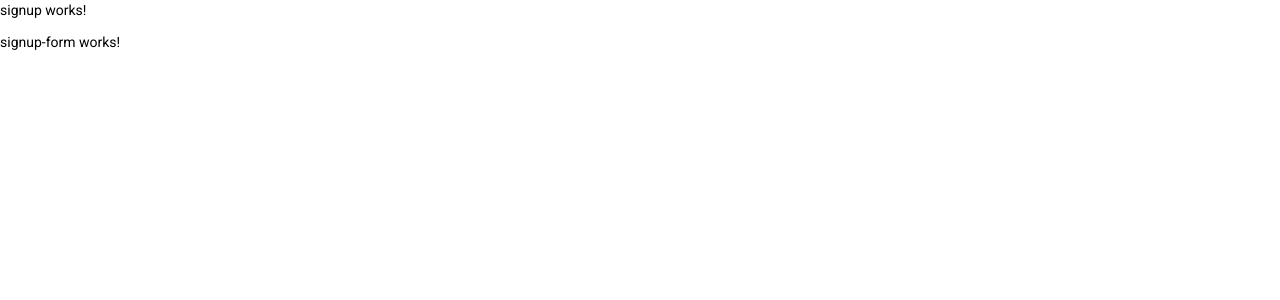
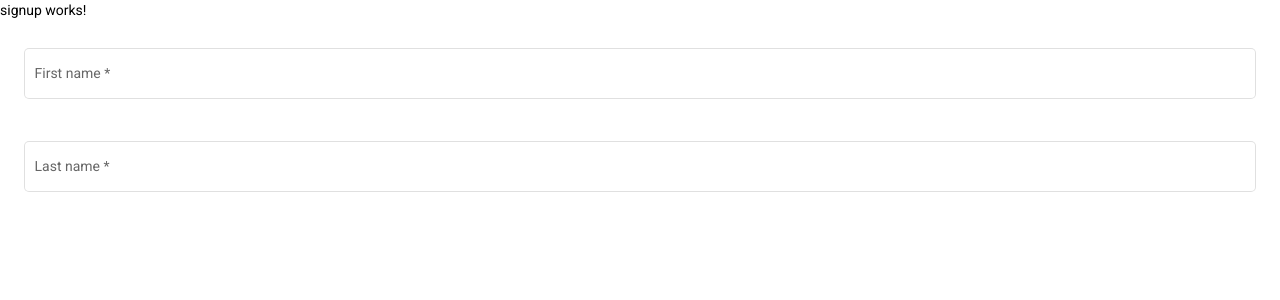
Before and after one commit to ByAliaksandr/single-page-app, an Angular app: page /signup in a window 1280 px wide. Shown: the top 300 px of the page. Built offline with nearby package versions, Linux system fonts and the light colour scheme.

Commit message:
feat: add firstname and lastname inputs

```diff
--- a/src/app/pages/signup/signup-form/signup-form.component.html
+++ b/src/app/pages/signup/signup-form/signup-form.component.html
@@ -1 +1,21 @@
-<p>signup-form works!</p>
+<form [formGroup]="signupForm" (ngSubmit)="submit()" class="signup-form">
+  <section class="form-group">
+    <mat-form-field appearance="outline" class="full-width-field">
+      <mat-label>First name</mat-label>
+      <input matInput formControlName="firstname" autocomplete="off" />
+      <mat-error *ngIf="firstnameControl?.hasError('required')">
+        First name is required
+      </mat-error>
+    </mat-form-field>
+  </section>
+
+  <section class="form-group">
+    <mat-form-field appearance="outline" class="full-width-field">
+      <mat-label>Last name</mat-label>
+      <input matInput formControlName="lastname" autocomplete="off" />
+      <mat-error *ngIf="lastnameControl?.hasError('required')">
+        Last name is required
+      </mat-error>
+    </mat-form-field>
+  </section>
+</form>
--- a/src/app/pages/signup/signup-form/signup-form.component.scss
+++ b/src/app/pages/signup/signup-form/signup-form.component.scss
@@ -0,0 +1,12 @@
+.signup-form {
+  margin: 24px;
+
+  .title,
+  .form-group {
+    margin-bottom: 16px;
+  }
+}
+
+.full-width-field {
+  width: 100%;
+}
--- a/src/app/pages/signup/signup-form/signup-form.component.ts
+++ b/src/app/pages/signup/signup-form/signup-form.component.ts
@@ -1,12 +1,26 @@
-import { Component, OnInit } from '@angular/core';
+import { Component } from '@angular/core';
+import { FormBuilder, Validators } from '@angular/forms';
 
 @Component({
   selector: 'app-signup-form',
   templateUrl: './signup-form.component.html',
   styleUrls: ['./signup-form.component.scss'],
 })
-export class SignupFormComponent implements OnInit {
-  constructor() {}
+export class SignupFormComponent {
+  signupForm = this.fb.group({
+    firstname: ['', [Validators.required]],
+    lastname: ['', [Validators.required]],
+  });
 
-  ngOnInit(): void {}
+  get firstnameControl() {
+    return this.signupForm.get('firstname');
+  }
+
+  get lastnameControl() {
+    return this.signupForm.get('lastname');
+  }
+
+  constructor(private fb: FormBuilder) {}
+
+  submit(): void {}
 }
--- a/src/app/pages/signup/signup-form/signup-form.module.ts
+++ b/src/app/pages/signup/signup-form/signup-form.module.ts
@@ -1,10 +1,11 @@
 import { NgModule } from '@angular/core';
 import { CommonModule } from '@angular/common';
 import { SignupFormComponent } from './signup-form.component';
-
+import { ReactiveFormsModule } from '@angular/forms';
+import { MatInputModule } from '@angular/material/input';
 @NgModule({
   declarations: [SignupFormComponent],
-  imports: [CommonModule],
+  imports: [CommonModule, ReactiveFormsModule, MatInputModule],
   exports: [SignupFormComponent],
 })
 export class SignupFormModule {}
```
